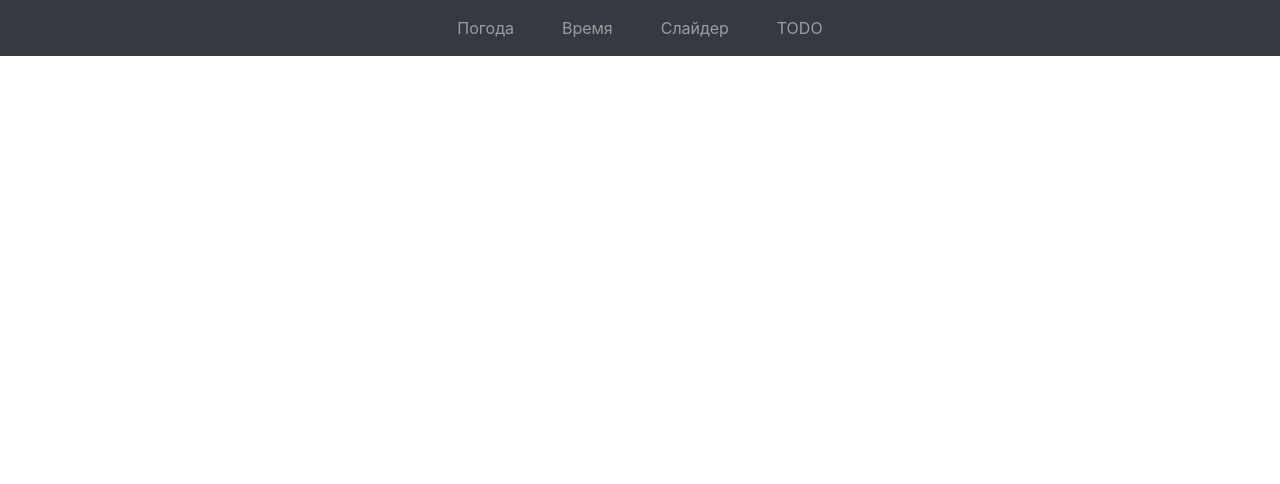
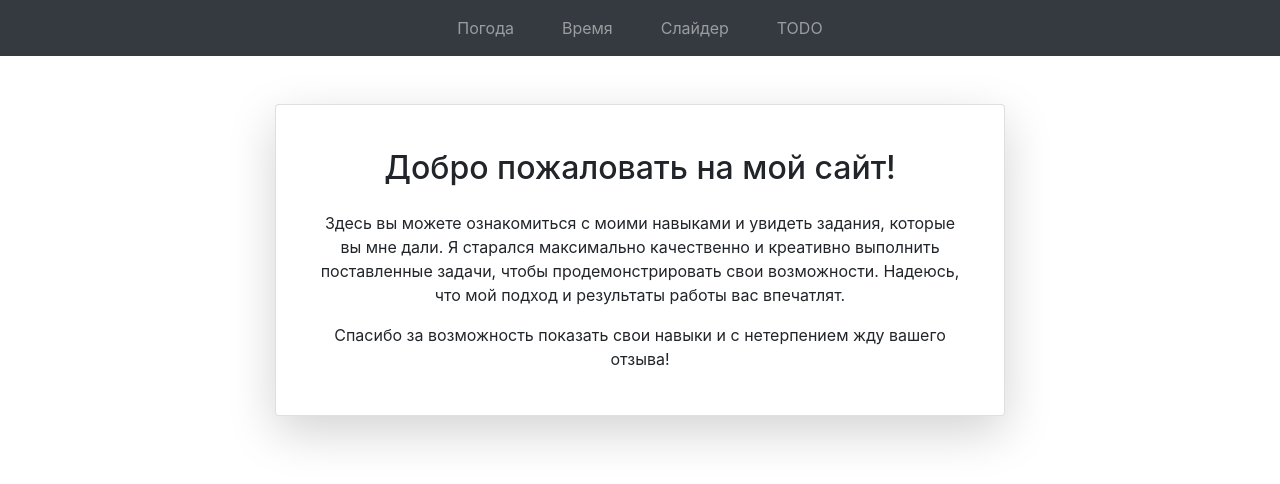
Before and after one commit to bolotbekov00/DIGITAL-SECTOR-TZ, a plain HTML site: page index.html in a window 1280 px wide. Drawn offline with nearby package versions, Linux system fonts and the light colour scheme.

Commit message:
refactor code and update project

```diff
--- a/index.html
+++ b/index.html
@@ -30,5 +30,27 @@
         </div>
       </div>
     </nav>
+    <div class="container mt-5">
+      <div class="row justify-content-center">
+        <div class="col-md-8 text-center">
+          <div class="card shadow-lg p-4">
+            <div class="card-body">
+              <h2 class="card-title mb-4">Добро пожаловать на мой сайт!</h2>
+              <p class="card-text">
+                Здесь вы можете ознакомиться с моими навыками и увидеть задания,
+                которые вы мне дали. Я старался максимально качественно и
+                креативно выполнить поставленные задачи, чтобы
+                продемонстрировать свои возможности. Надеюсь, что мой подход и
+                результаты работы вас впечатлят.
+              </p>
+              <p class="card-text mt-3">
+                Спасибо за возможность показать свои навыки и с нетерпением жду
+                вашего отзыва!
+              </p>
+            </div>
+          </div>
+        </div>
+      </div>
+    </div>
   </body>
 </html>
```
